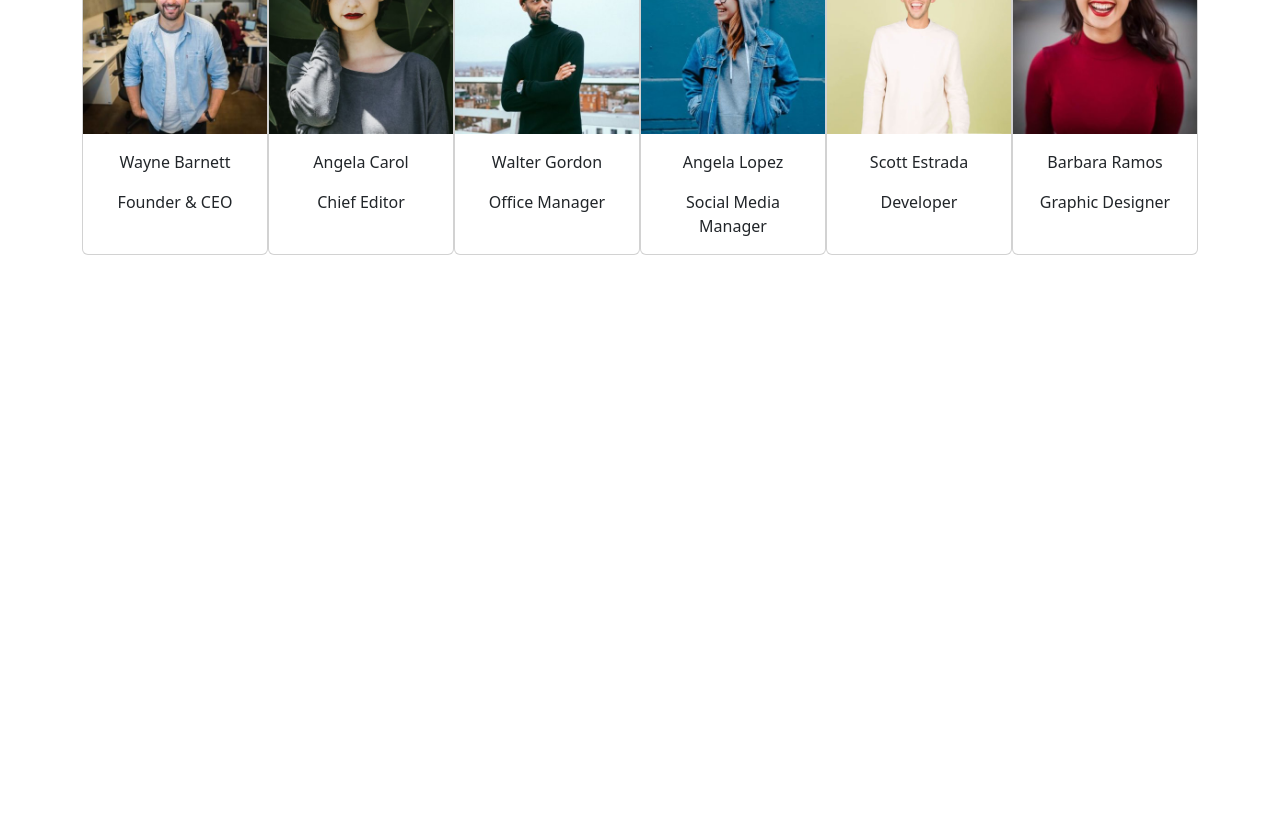
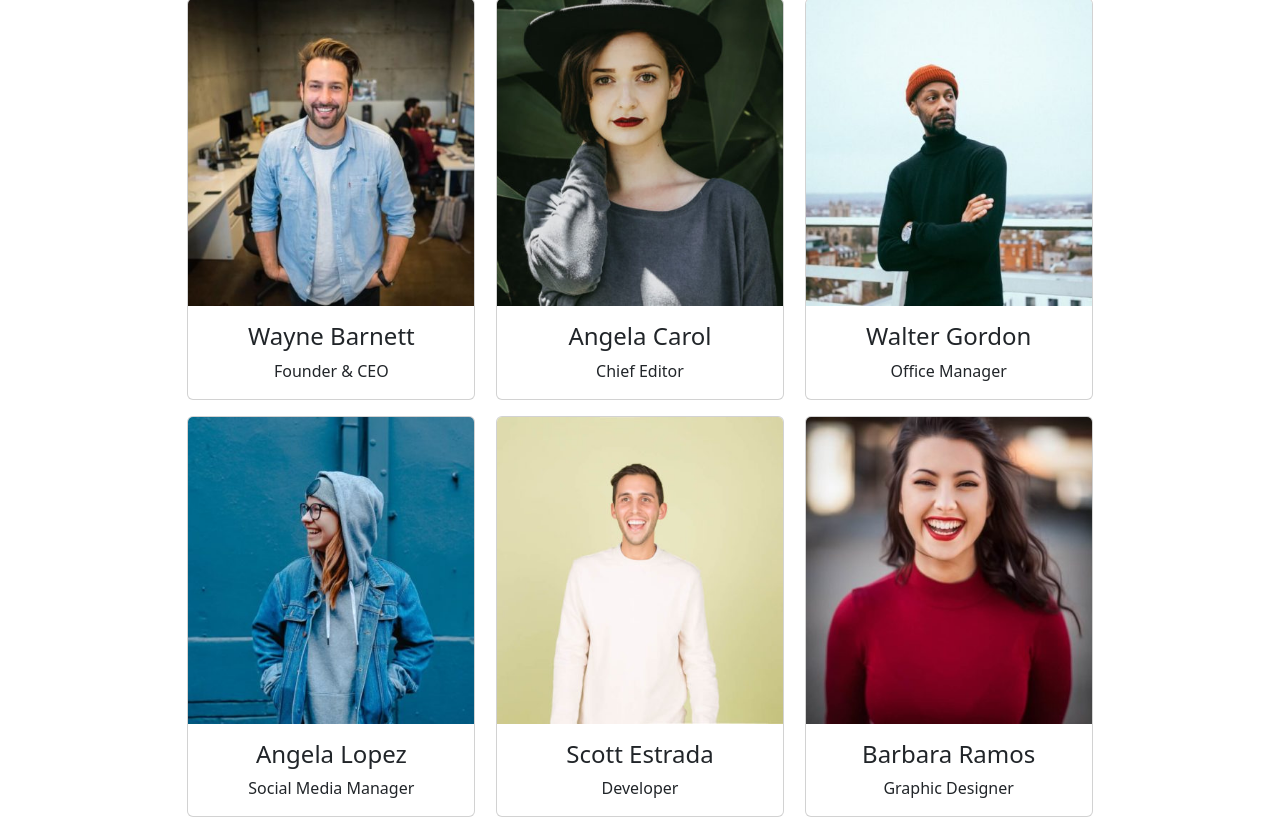
Before and after one commit to Frah01/js-our-team, a plain HTML site: page index.html in a window 1280 px wide. Shown: the part 64-889 px from the top of the page. Before the commit the page ends 800 px from the top, so only its background shows below. Drawn offline with nearby package versions, Linux system fonts and the light colour scheme.

Commit message:
Bonus finito

```diff
--- a/css/style.css
+++ b/css/style.css
@@ -3,3 +3,8 @@
     padding: 0;
     box-sizing: border-box;
 }
+
+.content{
+    width: calc(100% / 3);
+
+}
--- a/index.html
+++ b/index.html
@@ -12,8 +12,9 @@
 <body>
     <div class="container" >
         <div class="row" >
-            <div class="col" >
-                <div class="content d-flex" id="content" ></div>
+            <div class="col-12 text-center mt-2" ><h2>Our Team</h2></div>
+            <div class="col-10 offset-1" >
+                <div class="content d-flex justify-content-around flex-wrap w-100" id="content" ></div>
             </div>
         </div>
     </div>
--- a/js/script.js
+++ b/js/script.js
@@ -38,10 +38,10 @@ let container = document.getElementById('content')
 for(let i=0; i<team.length; i++){
     let teams = team[i];
     let element =
-    `<div class="card" style="width: 18rem;">
+    `<div class="card my-2" style="width: 18rem;">
         <img src="${teams.image}" class="card-img-top" alt="...">
         <div class="card-body">
-            <p class="card-text text-center">${teams.name}</p>
+            <h4 class="card-text text-center">${teams.name}</h4>
             <p class="card-text text-center">${teams.role}</p>
         </div>
     </div>`
```
